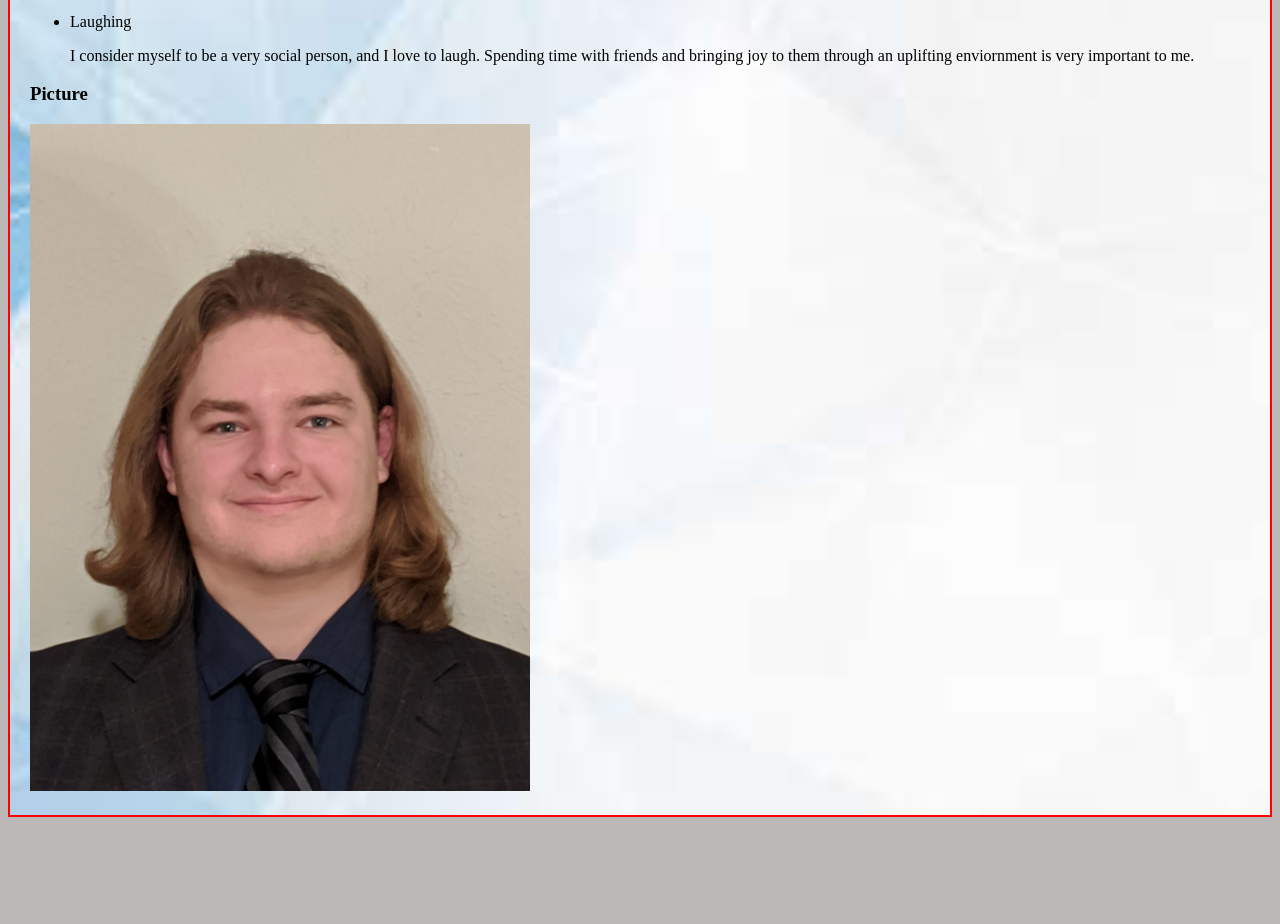
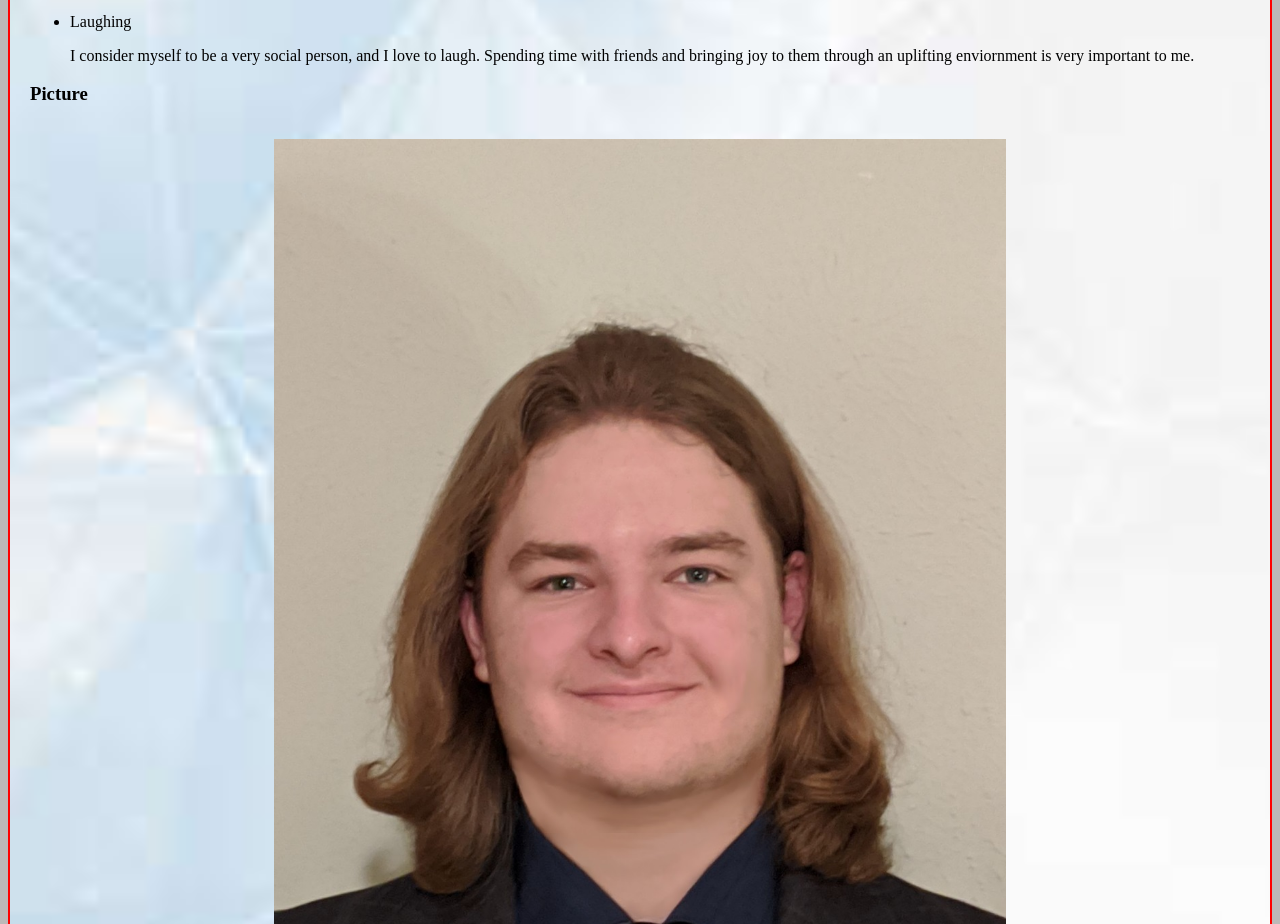
Before and after one commit to ChadJF/HTML-Assignment, a plain HTML site: page index.html in a window 1280 px wide. Shown: the part 590-1514 px from the top of the page. Before the commit the page ends 1415 px from the top, so only its background shows below. Drawn offline with Linux system fonts and the light colour scheme.

Commit message:
Adjusted picture to size with the screen

```diff
--- a/index.css
+++ b/index.css
@@ -21,3 +21,9 @@ header{
     color:white;
     padding: 20px;
 }
+
+img.portrait {
+    width: 60%;
+    height: auto;
+    padding-top: 15px;
+}
--- a/index.html
+++ b/index.html
@@ -15,7 +15,7 @@
     <br>
     <nav>
         <button onclick=window.location.href="index.html">Bio</button>
-        <button onclick=window.location.href="gallery.html">Gallary</button>
+        <button onclick=window.location.href="gallery.html">Gallery</button>
         <button onclick=window.location.href="contact.html">Contact</button>
     </nav>
     <br>
@@ -51,7 +51,7 @@
         <h3>
             Picture
         </h3>
-        <img src="images/CFpicture.jpg" width="500">
+        <center><img class="portrait" src="images/CFpicture.jpg"></center>
     </main>
 
 </body>
```
